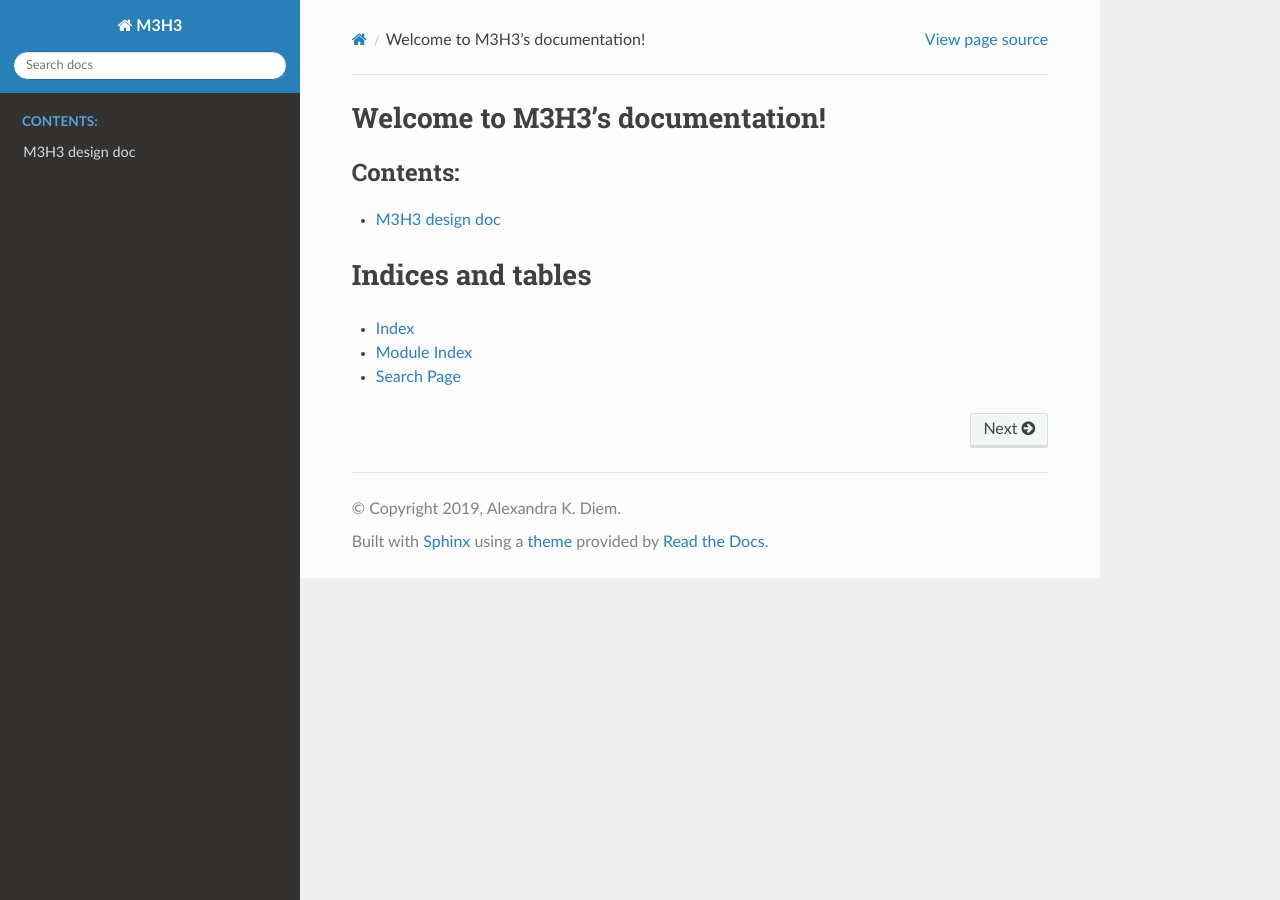
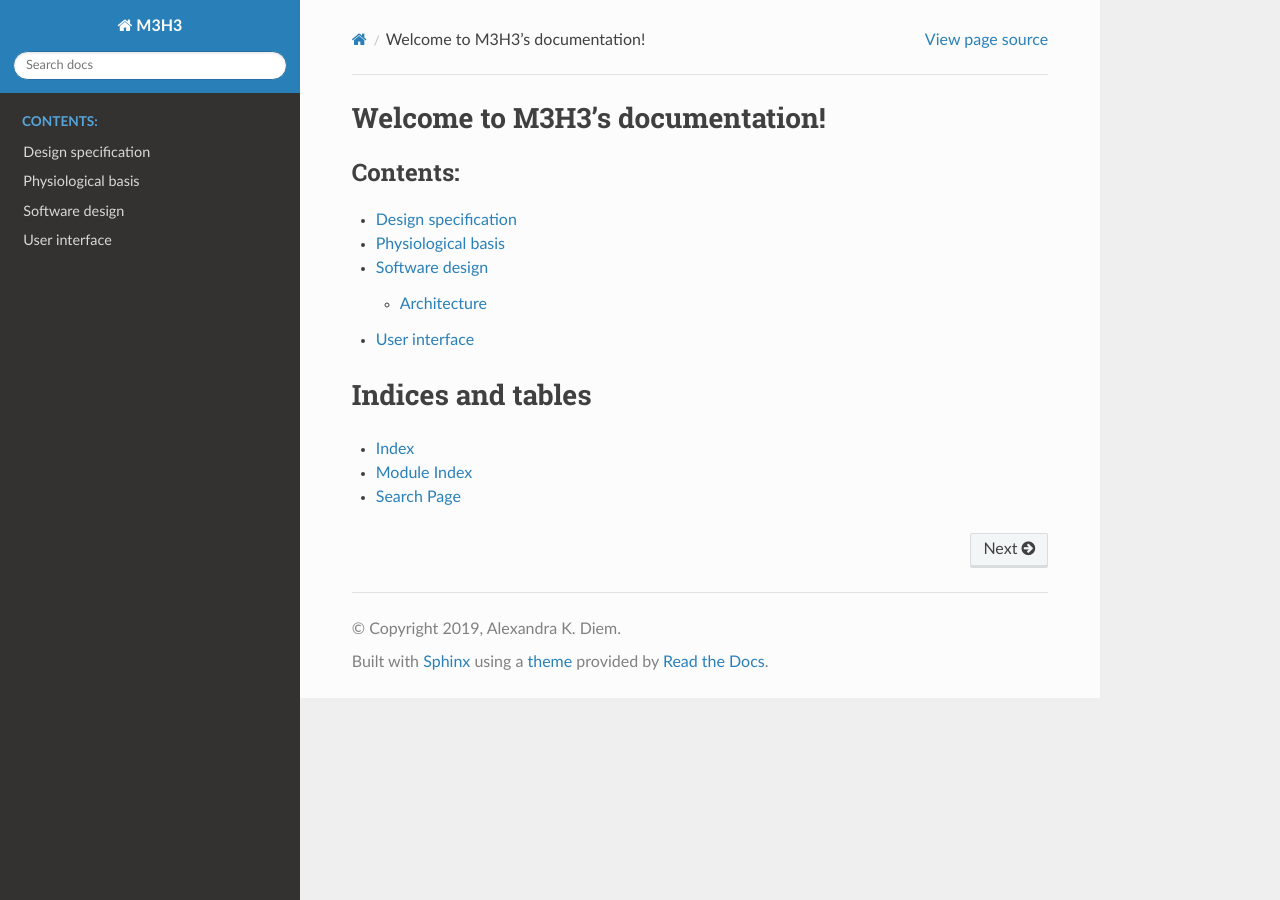
Before and after one commit to ComputationalPhysiology/m3h3, a Sphinx documentation site: the page built from docs/source/index.rst, in a window 1280 px wide. Built offline with Sphinx 7.4.7 and the Read the Docs theme 2.0.0, drawn with Linux system fonts in a browser that asks for light colours; some of the changed lines change nothing that is shown.

Commit message:
updated designdoc

````diff
--- a/docs/source/designdoc.rst
+++ b/docs/source/designdoc.rst
@@ -1,2 +1,95 @@
-M3H3 design doc
+Design specification
 ================================
+
+This page outlines the design specification that M3H3 is built against.
+
+
+Physiological basis
+======================
+
+Historically, the physiology of the heart has mostly been studied in separation to resolve specific questions related to either electrophysiology, soft tissue mechanics or hemodynamics. However, in reality, the different branches of physics that involved in the functioning of the heart in health as well as disease, are highly interconnected, both across spatial and time scales.
+
+.. image:: /_static/images/multiphysics_schematic.png
+
+Some of these interactions have a larger influence on other interactions than others. We will refer to these as "forward" interactions, while the exact definition of a "forward interaction" remains to be decided on.
+
+
+Software design
+=======================
+
+Parts of the problem have been tackled before, and we have the following FEniCS based software available:
+
+* `fenics-geometry`: based on Henrik's pulse.geometry (https://github.com/ComputationalPhysiology/pulse), extended to handle arbitrary geometries.
+* `cbcbeat`: mono- and bidomain module of electrophysiology, including cell ODE models.
+* `pulse`: cardiac specific solid mechanics module.
+* `oasis`: hemodynamics specific Navier-Stokes module.
+* `perspect`: perfusion module.
+
+M3H3 specifically does *not* aim at reinventing the wheel, and therefore it will be a wrapper module in the first instance.
+
+
+Architecture
+-------------------
+
+```
+from dolfin import *
+from geometry import *
+
+class M3H3(object)
+
+	class Parameters (object)
+	class Problem(object)
+
+		class ElectroProblem(Problem): import cbcbeat
+		class SolidProblem(Problem): import pulse
+		class FluidProblem(Problem): import oasis
+		class PorousProblem(Problem): import perspect
+
+
+	class Interaction(object)
+
+	class Solver(object)
+
+		class ElectroSolver(Solver): import cbcbeat
+		class SolidSolver(Solver): import pulse
+		class FluidSolver(Solver): import oasis
+		class PorousSolver(Solver): import perspect
+```
+
+
+User interface
+=======================
+
+M3H3's "hello world" will consist of setting up an simulation of electrophysiology driven contraction:
+
+```
+from m3h3 import *
+from geometry import *
+
+# Load a heart mesh including markers and marker functions
+# from file
+geo = HeartGeometry.load_from_file(‘heart_mesh.h5’)
+
+# By instantiating parameters of a certain physics module we
+# tell m3h3 which physics to involve in the simulation. In
+# this case we are only interested in simulating EP and soft
+# tissue dyamics at the continuum level.
+electro_params = Parameters.ep_default_parameters()
+solid_params = Parameters.solid_default_parameters()
+
+# The user specifies the interactions included in the
+# simulation by instantiating Interaction objects
+ep2solid = Interaction(“ep”, “solid”)
+
+# Once all physics and interactions are defined we can
+# instantiate the M3H3 object
+m3h3 = M3H3(geo, electro_params, solid_params, fluid_params, porous_params, ep2solid, solid2fluid, solid2porous)
+
+# Loop over time
+for t in time:
+	# do some preprocessing
+
+	m2h2.solve()
+
+  # do some postprocessing, for example saving to file
+```
````
